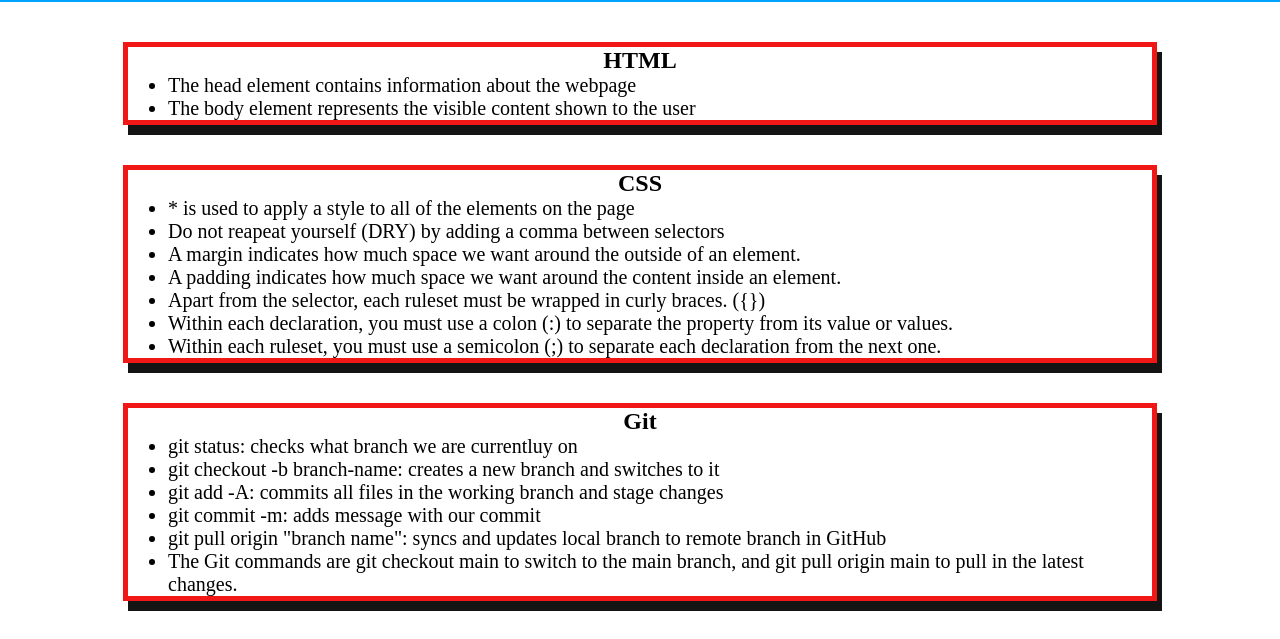
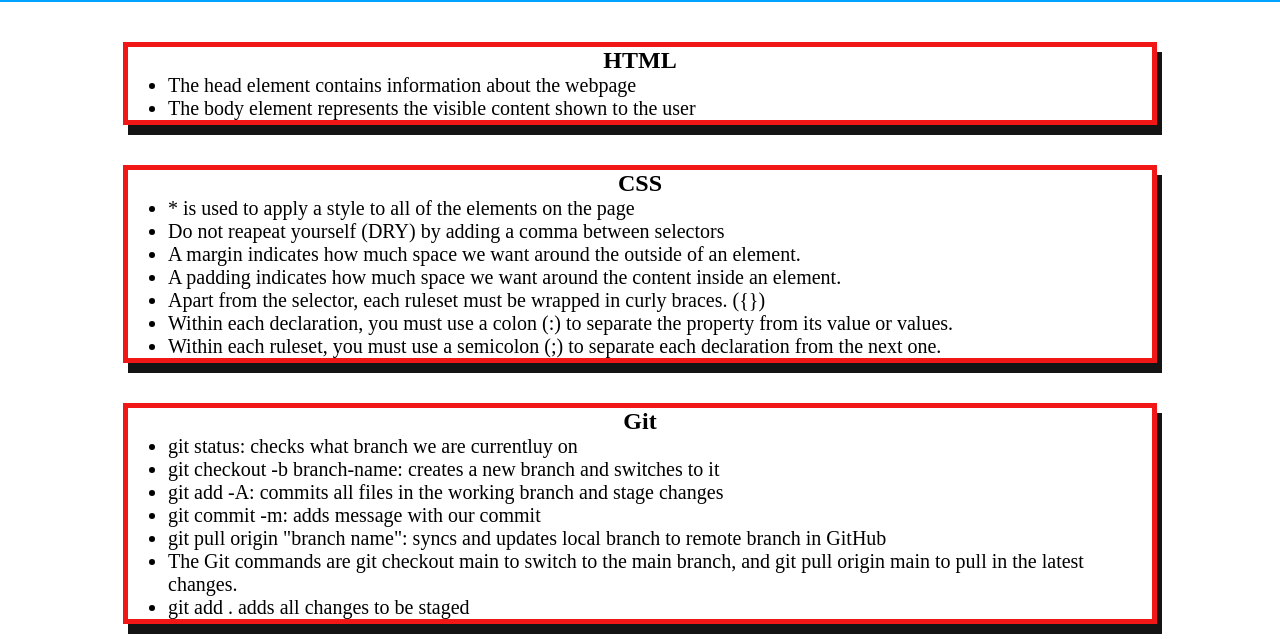
Before and after one commit to KarimB101/Prework-Study-guide, a plain HTML site: page index.html in a window 1280 px wide. Shown: the part 118-757 px from the top of the page. Drawn offline with Linux system fonts and the light colour scheme.

Commit message:
add git note

```diff
--- a/index.html
+++ b/index.html
@@ -42,6 +42,7 @@
         <Li>git commit -m: adds message with our commit</Li>
         <li>git pull origin "branch name": syncs and updates local branch to remote branch in GitHub</li>
         <li>The Git commands are git checkout main to switch to the main branch, and git pull origin main to pull in the latest changes.</li>
+        <li>git add . adds all changes to be staged</li>
       </ul>
     </section>
     <section class="card" id="javascript-section">
```
